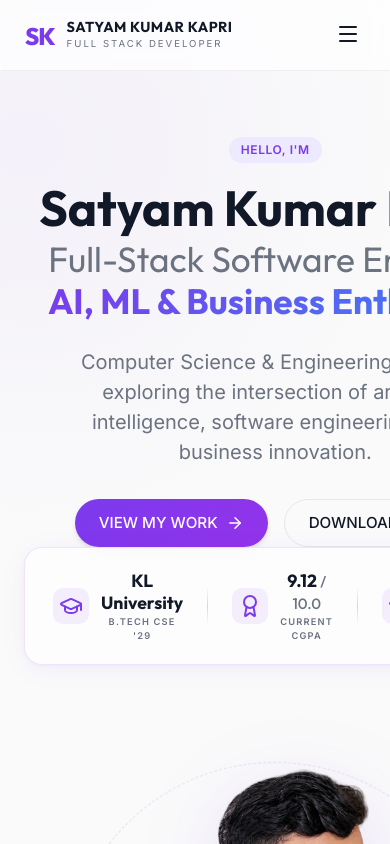
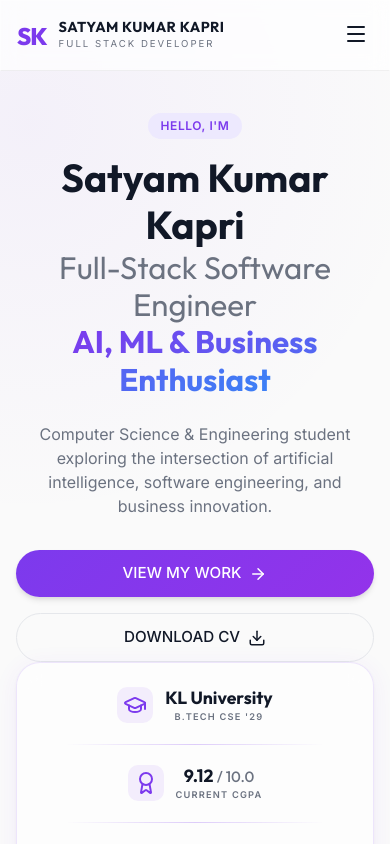
Before and after one commit to satyamkumarkapri/SatyamKapriPortfolio, a React app: page / in a window 390 px wide. Shown: the top 844 px of the page. Built offline with nearby package versions, Linux system fonts and the light colour scheme; the HTML template or start-up script is replaced by a standard one.

Commit message:
style: fix mobile layout overflow issues in Hero section

```diff
--- a/src/components/Hero.css
+++ b/src/components/Hero.css
@@ -349,3 +349,53 @@
     display: none;
   }
 }
+
+@media (max-width: 576px) {
+  .hero {
+    padding-top: calc(var(--spacing-20) + var(--spacing-8));
+  }
+
+  .hero-title {
+    font-size: clamp(1.6rem, 8vw, 2.2rem);
+  }
+
+  .hero-name {
+    font-size: 1.25em;
+  }
+
+  .hero-subtitle {
+    font-size: 1rem;
+    max-width: 100%;
+  }
+
+  .hero-actions {
+    flex-direction: column;
+    width: 100%;
+    gap: var(--spacing-4);
+  }
+
+  .hero-actions .btn {
+    width: 100%;
+  }
+
+  .hero-stats {
+    flex-direction: column;
+    width: 100%;
+    padding: var(--spacing-4);
+    gap: var(--spacing-3);
+    border-radius: var(--radius-xl);
+  }
+
+  .stat-card {
+    padding: var(--spacing-2) 0 !important;
+    width: 100%;
+    justify-content: center;
+  }
+
+  .stat-divider {
+    width: 80%;
+    height: 1px;
+    background: linear-gradient(to right, transparent, rgba(124, 58, 237, 0.25), transparent);
+    margin: 0 auto;
+  }
+}
--- a/src/index.css
+++ b/src/index.css
@@ -70,6 +70,7 @@ body {
   color: var(--color-text);
   line-height: 1.5;
   -webkit-font-smoothing: antialiased;
+  overflow-x: hidden;
 }
 
 h1, h2, h3, h4, h5, h6 {
@@ -96,6 +97,12 @@ button {
   max-width: 1580px;
   margin: 0 auto;
   padding: 0 var(--spacing-6);
+}
+
+@media (max-width: 576px) {
+  .container {
+    padding: 0 var(--spacing-4);
+  }
 }
 
 .text-gradient {
```
